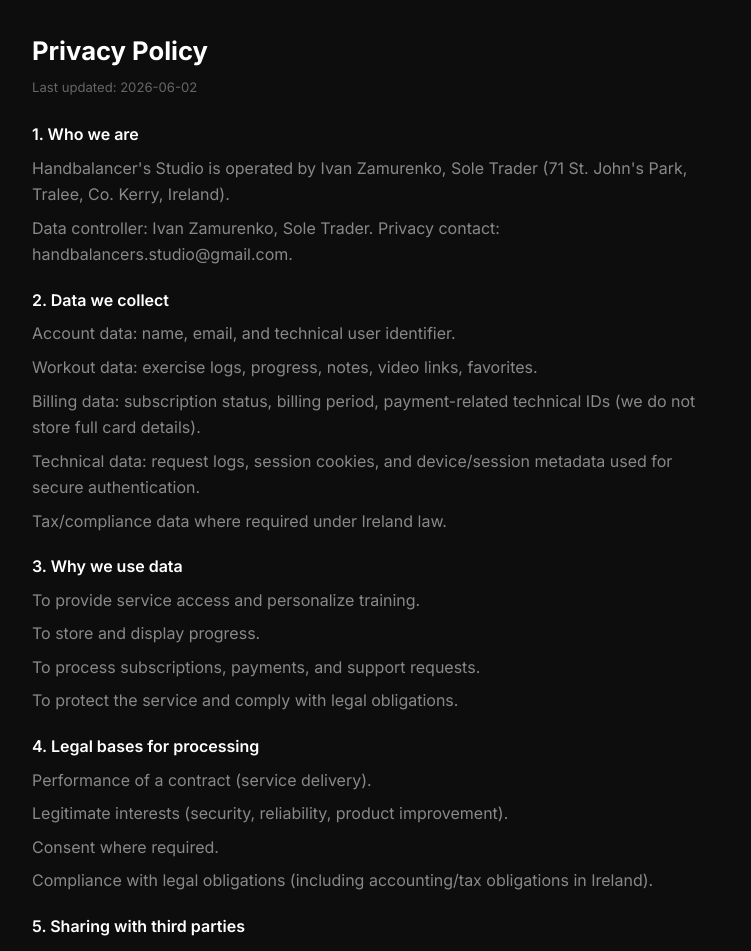
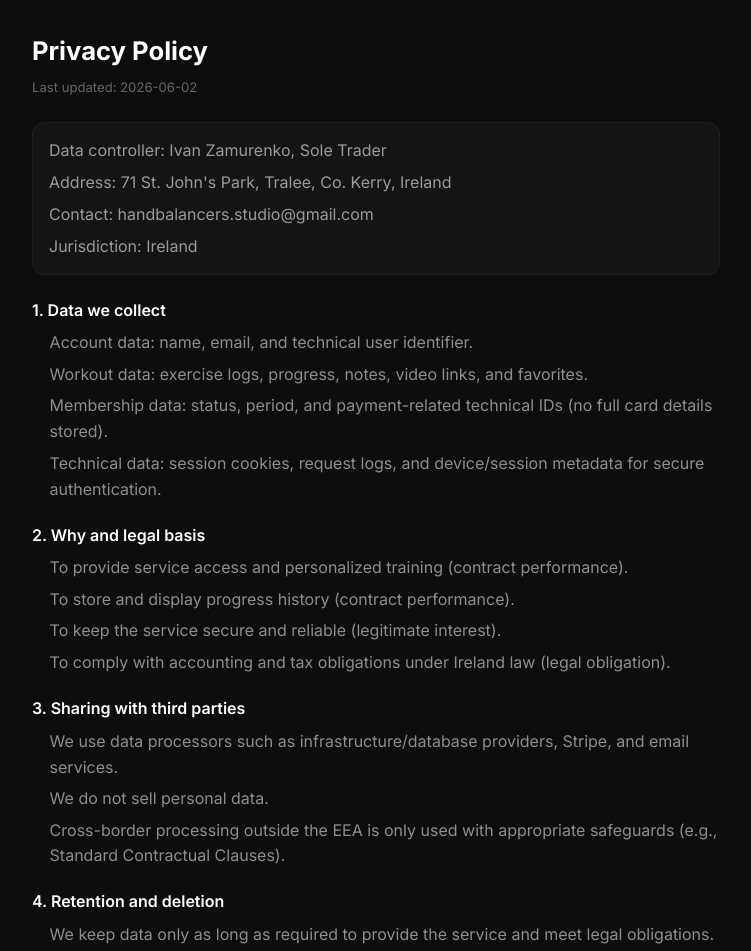
Before and after one commit to ivan-zamurenko/handbalancers-notes-app, a Next.js app: page /en/privacy in a window 1280 px wide. Shown: the top 951 px of the page, without its empty margins (264-1015 px from the left). Built offline with nearby package versions, Linux system fonts and the light colour scheme; no server answers.

Commit message:
ui: Apple-style legal readability pass (privacy/terms)

```diff
--- a/app/[locale]/privacy/page.tsx
+++ b/app/[locale]/privacy/page.tsx
@@ -2,88 +2,57 @@
 
 type Section = {
   title: string
-  body: string[]
+  points: string[]
 }
 
 function getUaSections(): Section[] {
   return [
     {
-      title: '1. Хто ми',
-      body: [
-        `${LEGAL_PROFILE.tradingName} — це бізнес ${LEGAL_PROFILE.legalEntityName} (${LEGAL_PROFILE.operatorAddress}).`,
-        `Оператор даних: ${LEGAL_PROFILE.legalEntityName}. Контакт для privacy-запитів: ${LEGAL_PROFILE.supportEmail}.`,
+      title: '1. Які дані ми збираємо',
+      points: [
+        "Дані акаунта: ім'я, email, технічний ідентифікатор користувача.",
+        'Дані тренувань: логи вправ, прогрес, нотатки, посилання на відео, обране.',
+        'Дані підписки: статус, період, технічні ідентифікатори платежів (без повних реквізитів картки).',
+        'Технічні дані: cookies сесії, базові логи запитів, параметри пристрою для безпечної авторизації.',
       ],
     },
     {
-      title: '2. Які дані ми збираємо',
-      body: [
-        'Акаунт: ім\'я, email, технічний ідентифікатор користувача.',
-        'Тренування: логи вправ, прогрес, нотатки, посилання на відео, обране.',
-        'Платежі: статус підписки, період дії, технічні ідентифікатори платежів (без зберігання повних даних картки).',
-        'Технічні дані: базові логи запитів, cookies сесії, параметри пристрою для безпечної авторизації.',
-        `Податкові дані: за потреби, реквізити для бухгалтерського обліку та відповідності вимогам ${LEGAL_PROFILE.country}.`,
+      title: '2. Для чого та на якій підставі',
+      points: [
+        'Надавати доступ до сервісу та персоналізувати тренування (виконання договору).',
+        'Вести трекінг прогресу та показувати історію тренувань (виконання договору).',
+        'Забезпечувати безпеку, стабільність і підтримку сервісу (легітимний інтерес).',
+        "Виконувати податкові та бухгалтерські обов'язки у юрисдикції Ірландії (юридичний обов'язок).",
       ],
     },
     {
-      title: '3. Для чого використовуються дані',
-      body: [
-        'Надання доступу до сервісу та персоналізація тренувань.',
-        'Збереження і відображення прогресу.',
-        'Обробка підписки, платежів і технічної підтримки.',
-        'Захист сервісу від зловживань та виконання юридичних обов\'язків.',
+      title: '3. Передача даних третім сторонам',
+      points: [
+        'Ми використовуємо процесорів даних: інфраструктура/база, Stripe, поштові сервіси.',
+        'Ми не продаємо персональні дані.',
+        'Передача даних поза ЄЕЗ можлива лише з належними гарантіями (наприклад, Standard Contractual Clauses).',
       ],
     },
     {
-      title: '4. Правові підстави обробки',
-      body: [
-        'Виконання договору (надання сервісу).',
-        'Легітимний інтерес (безпека, стабільність, аналітика для покращення продукту).',
-        'Згода (де це необхідно).',
-        `Юридичний обов'язок (податковий, бухгалтерський та комплаєнс-облік у ${LEGAL_PROFILE.country}).`,
+      title: '4. Термін зберігання і видалення',
+      points: [
+        'Дані зберігаються лише стільки, скільки потрібно для надання сервісу та виконання законних обов’язків.',
+        `Запит на видалення акаунта: ${LEGAL_PROFILE.supportEmail}.`,
       ],
     },
     {
-      title: '5. Кому можуть передаватися дані',
-      body: [
-        'Постачальники інфраструктури (хостинг/база даних), платіжний провайдер (Stripe), поштові сервіси та інші процесори, що діють за договором обробки даних.',
-        'Дані можуть оброблятися поза ЄЕЗ лише за наявності належних гарантій (наприклад, Standard Contractual Clauses).',
-        'Дані не продаються третім особам.',
+      title: '5. Ваші права (GDPR)',
+      points: [
+        'Ви маєте право на доступ, виправлення, видалення, обмеження обробки, заперечення та перенесення даних.',
+        `Для реалізації прав: ${LEGAL_PROFILE.supportEmail}.`,
+        'Скарга може бути подана до Irish Data Protection Commission (DPC).',
       ],
     },
     {
-      title: '6. Зберігання і видалення',
-      body: [
-        'Ми зберігаємо дані лише стільки, скільки це потрібно для роботи сервісу, виконання договору та юридичних вимог.',
-        `Ви можете надіслати запит на видалення акаунта на ${LEGAL_PROFILE.supportEmail}.`,
-      ],
-    },
-    {
-      title: '7. Ваші права',
-      body: [
-        'Ви маєте право на доступ, виправлення, видалення, обмеження обробки, заперечення та перенесення даних відповідно до GDPR.',
-        `Для реалізації прав звертайтесь: ${LEGAL_PROFILE.supportEmail}.`,
-        'Якщо ви вважаєте, що ваші права порушені, ви можете подати скаргу до Irish Data Protection Commission (DPC).',
-      ],
-    },
-    {
-      title: '8. Безпека',
-      body: [
+      title: '6. Безпека і оновлення',
+      points: [
         'Ми використовуємо технічні та організаційні заходи для захисту даних, але жоден метод передачі чи зберігання не гарантує абсолютної безпеки.',
-      ],
-    },
-    {
-      title: '9. Оновлення політики',
-      body: [
-        'Ми можемо періодично оновлювати цю Політику. Актуальна версія завжди доступна на цій сторінці.',
-      ],
-    },
-    {
-      title: '10. Реквізити оператора',
-      body: [
-        `Юридична форма: Sole Trader (${LEGAL_PROFILE.country}).`,
-        `Оператор: ${LEGAL_PROFILE.legalEntityName}.`,
-        `Адреса: ${LEGAL_PROFILE.operatorAddress}.`,
-        ...(LEGAL_PROFILE.vatNumber ? [`VAT: ${LEGAL_PROFILE.vatNumber}.`] : []),
+        'Ми можемо оновлювати цю Політику; актуальна версія завжди доступна на цій сторінці.',
       ],
     },
   ]
@@ -92,82 +61,51 @@
 function getEnSections(): Section[] {
   return [
     {
-      title: '1. Who we are',
-      body: [
-        `${LEGAL_PROFILE.tradingName} is operated by ${LEGAL_PROFILE.legalEntityName} (${LEGAL_PROFILE.operatorAddress}).`,
-        `Data controller: ${LEGAL_PROFILE.legalEntityName}. Privacy contact: ${LEGAL_PROFILE.supportEmail}.`,
+      title: '1. Data we collect',
+      points: [
+        'Account data: name, email, and technical user identifier.',
+        'Workout data: exercise logs, progress, notes, video links, and favorites.',
+        'Membership data: status, period, and payment-related technical IDs (no full card details stored).',
+        'Technical data: session cookies, request logs, and device/session metadata for secure authentication.',
       ],
     },
     {
-      title: '2. Data we collect',
-      body: [
-        'Account data: name, email, and technical user identifier.',
-        'Workout data: exercise logs, progress, notes, video links, favorites.',
-        'Billing data: subscription status, billing period, payment-related technical IDs (we do not store full card details).',
-        'Technical data: request logs, session cookies, and device/session metadata used for secure authentication.',
-        `Tax/compliance data where required under ${LEGAL_PROFILE.country} law.`,
+      title: '2. Why and legal basis',
+      points: [
+        'To provide service access and personalized training (contract performance).',
+        'To store and display progress history (contract performance).',
+        'To keep the service secure and reliable (legitimate interest).',
+        `To comply with accounting and tax obligations under ${LEGAL_PROFILE.country} law (legal obligation).`,
       ],
     },
     {
-      title: '3. Why we use data',
-      body: [
-        'To provide service access and personalize training.',
-        'To store and display progress.',
-        'To process subscriptions, payments, and support requests.',
-        'To protect the service and comply with legal obligations.',
+      title: '3. Sharing with third parties',
+      points: [
+        'We use data processors such as infrastructure/database providers, Stripe, and email services.',
+        'We do not sell personal data.',
+        'Cross-border processing outside the EEA is only used with appropriate safeguards (e.g., Standard Contractual Clauses).',
       ],
     },
     {
-      title: '4. Legal bases for processing',
-      body: [
-        'Performance of a contract (service delivery).',
-        'Legitimate interests (security, reliability, product improvement).',
-        'Consent where required.',
-        `Compliance with legal obligations (including accounting/tax obligations in ${LEGAL_PROFILE.country}).`,
+      title: '4. Retention and deletion',
+      points: [
+        'We keep data only as long as required to provide the service and meet legal obligations.',
+        `Account deletion requests: ${LEGAL_PROFILE.supportEmail}.`,
       ],
     },
     {
-      title: '5. Sharing with third parties',
-      body: [
-        'We use service providers such as infrastructure/database vendors, payment processor (Stripe), email providers, and other contracted data processors.',
-        'Data may be processed outside the EEA only with appropriate safeguards (e.g., Standard Contractual Clauses).',
-        'We do not sell personal data.',
+      title: '5. Your rights (GDPR)',
+      points: [
+        'You may have rights of access, rectification, erasure, restriction, objection, and portability.',
+        `To exercise your rights, email ${LEGAL_PROFILE.supportEmail}.`,
+        'You may lodge a complaint with the Irish Data Protection Commission (DPC).',
       ],
     },
     {
-      title: '6. Retention and deletion',
-      body: [
-        'We retain data only as long as necessary to provide the service, fulfill contracts, and meet legal requirements.',
-        'You may request account deletion via support@handbalancers.studio.',
-      ],
-    },
-    {
-      title: '7. Your rights',
-      body: [
-        'You may have rights of access, rectification, erasure, restriction, objection, and portability under GDPR.',
-        `To exercise your rights, email ${LEGAL_PROFILE.supportEmail}.`,
-        'If you believe your rights were violated, you may lodge a complaint with the Irish Data Protection Commission (DPC).',
-      ],
-    },
-    {
-      title: '8. Security',
-      body: [
+      title: '6. Security and updates',
+      points: [
         'We implement technical and organizational safeguards, but no method of transmission or storage is absolutely secure.',
-      ],
-    },
-    {
-      title: '9. Policy updates',
-      body: [
         'We may update this policy from time to time. The latest version is always available on this page.',
-      ],
-    },
-    {
-      title: '10. Operator details',
-      body: [
-        `Legal form: Sole Trader (${LEGAL_PROFILE.country}).`,
-        `Operator: ${LEGAL_PROFILE.legalEntityName}.`,
-        `Address: ${LEGAL_PROFILE.operatorAddress}.`,
-        ...(LEGAL_PROFILE.vatNumber ? [`VAT: ${LEGAL_PROFILE.vatNumber}.`] : []),
       ],
     },
   ]
@@ -180,6 +118,7 @@
 }) {
   const { locale } = await params
   const isUa = locale === 'ua'
+  const countryLabel = isUa ? 'Ірландія' : 'Ireland'
   const sections = isUa ? getUaSections() : getEnSections()
 
   return (
@@ -191,15 +130,38 @@
         {isUa ? `Останнє оновлення: ${LEGAL_PROFILE.lastUpdatedIso}` : `Last updated: ${LEGAL_PROFILE.lastUpdatedIso}`}
       </p>
 
+      <section style={{
+        marginBottom: '1.4rem',
+        padding: '0.95rem 1rem',
+        background: '#141414',
+        border: '1px solid #1f1f1f',
+        borderRadius: '12px',
+        display: 'grid',
+        gap: '0.45rem',
+      }}>
+        <p style={{ margin: 0, color: '#9a9a9a', lineHeight: 1.55 }}>
+          {isUa ? 'Оператор даних' : 'Data controller'}: {LEGAL_PROFILE.legalEntityName}
+        </p>
+        <p style={{ margin: 0, color: '#9a9a9a', lineHeight: 1.55 }}>
+          {isUa ? 'Адреса' : 'Address'}: {LEGAL_PROFILE.operatorAddress}
+        </p>
+        <p style={{ margin: 0, color: '#9a9a9a', lineHeight: 1.55 }}>
+          {isUa ? 'Контакт' : 'Contact'}: {LEGAL_PROFILE.supportEmail}
+        </p>
+        <p style={{ margin: 0, color: '#9a9a9a', lineHeight: 1.55 }}>
+          {isUa ? 'Юрисдикція' : 'Jurisdiction'}: {countryLabel}
+        </p>
+      </section>
+
       <div style={{ display: 'flex', flexDirection: 'column', gap: '1.25rem' }}>
         {sections.map((section) => (
           <section key={section.title}>
             <h2 style={{ color: '#fff', fontSize: '1rem', fontWeight: 600, margin: '0 0 0.55rem' }}>{section.title}</h2>
-            <div style={{ display: 'flex', flexDirection: 'column', gap: '0.45rem' }}>
-              {section.body.map((line, idx) => (
-                <p key={idx} style={{ color: '#888', lineHeight: 1.65, margin: 0 }}>{line}</p>
+            <ul style={{ margin: 0, paddingLeft: '1.1rem', display: 'grid', gap: '0.35rem' }}>
+              {section.points.map((line, idx) => (
+                <li key={idx} style={{ color: '#8e8e8e', lineHeight: 1.62 }}>{line}</li>
               ))}
-            </div>
+            </ul>
           </section>
         ))}
       </div>
```
Also changed, not shown: app/[locale]/terms/page.tsx (+52 -28 lines).
